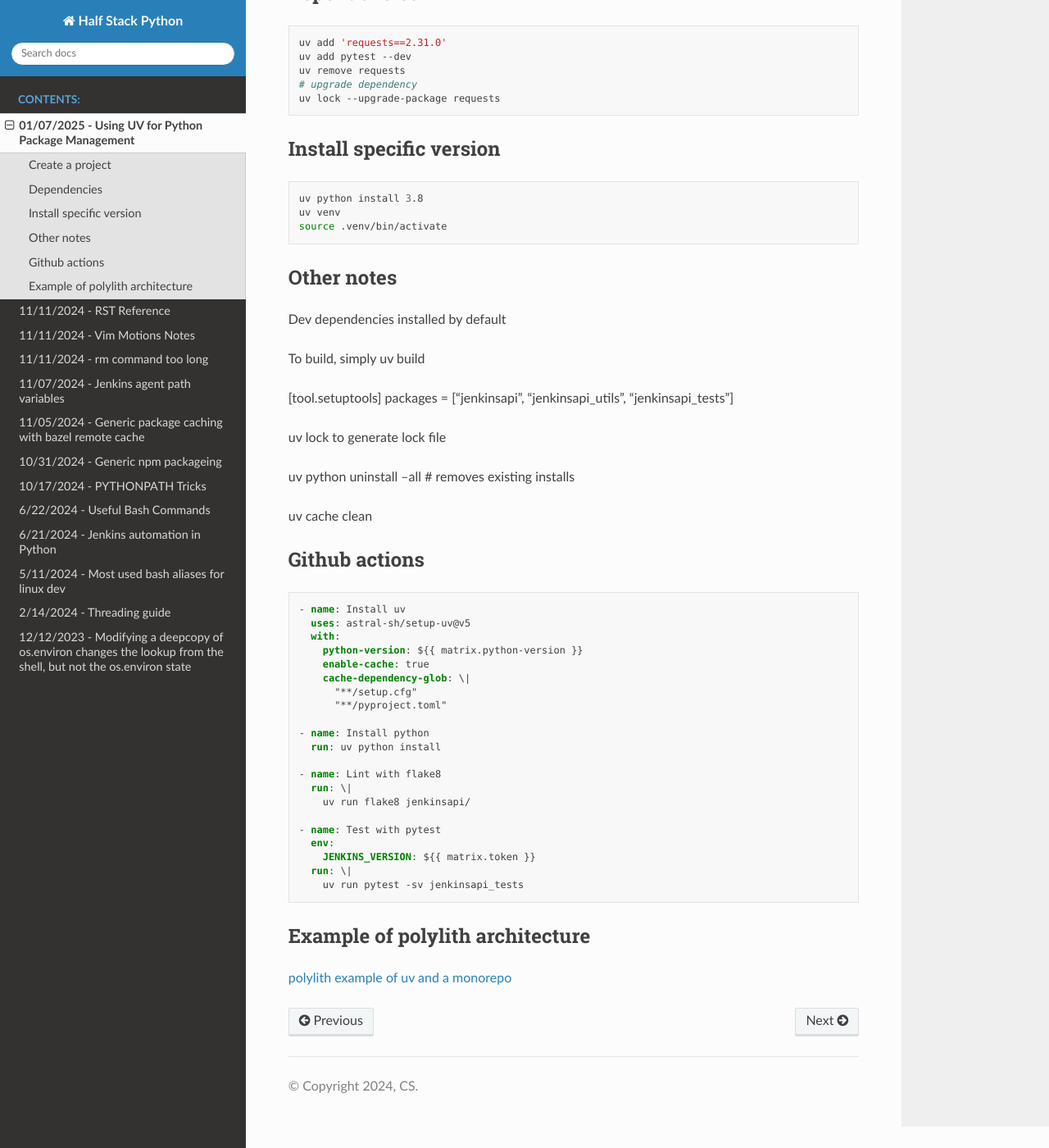
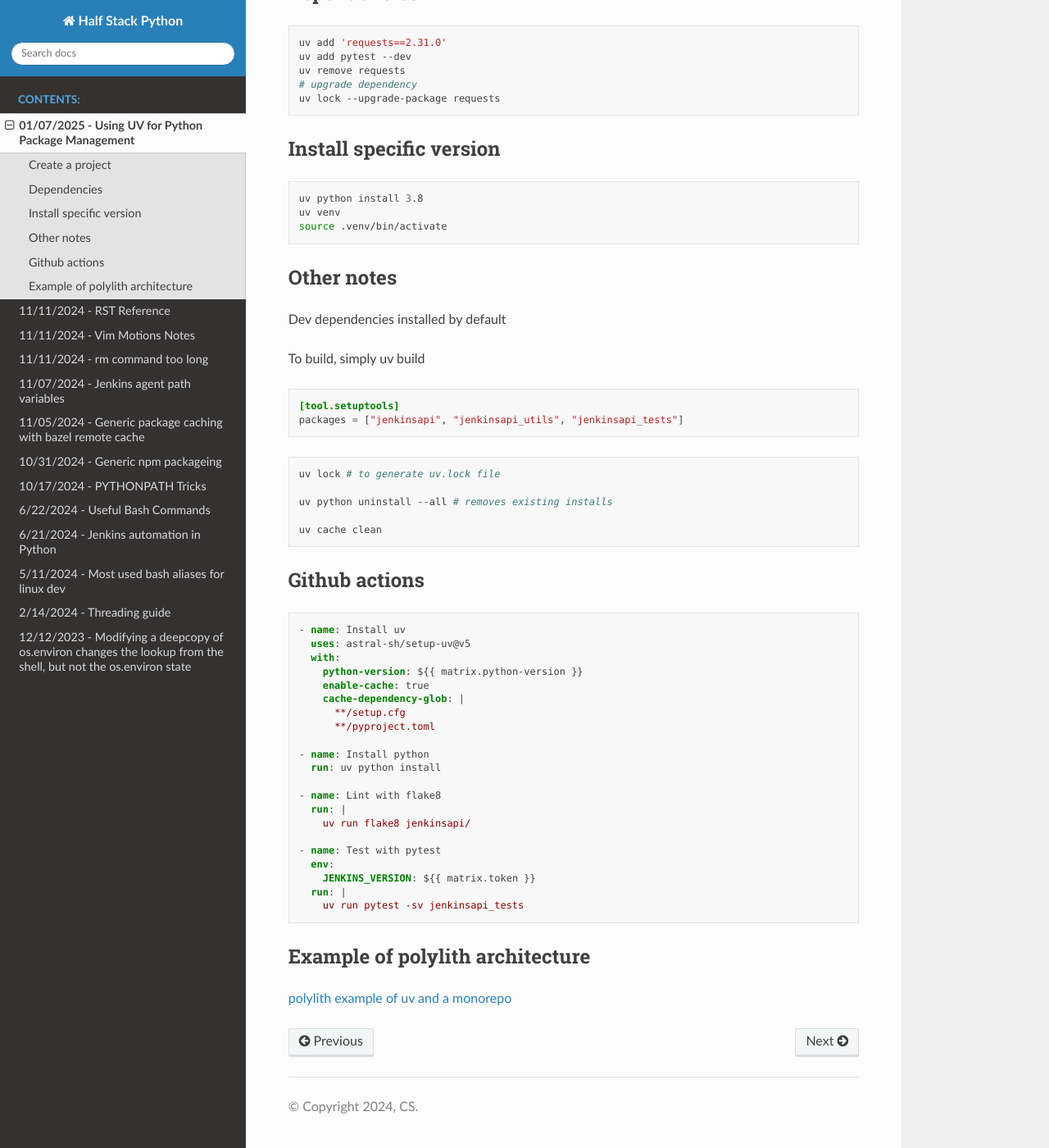
Before and after one commit to clintonsteiner/Half-Stack_Python, a Sphinx documentation site: the page built from source/notebooks/python/20250107_using_uv.rst, in a window 1280 px wide and 1400 px high, scrolled down 324 px. Shown: the whole window at 82% size. Built offline with Sphinx 7.4.7 and the Read the Docs theme 3.1.0, drawn with Linux system fonts in a browser that asks for light colours.

Commit message:
fix up now that root cause corrected

```diff
--- a/source/notebooks/python/20250107_using_uv.rst
+++ b/source/notebooks/python/20250107_using_uv.rst
@@ -36,14 +36,19 @@ Dev dependencies installed by default
 
 To build, simply uv build
 
-[tool.setuptools]
-packages = ["jenkinsapi", "jenkinsapi_utils", "jenkinsapi_tests"]
+.. code:: toml
 
-uv lock to generate lock file
+    [tool.setuptools]
+    packages = ["jenkinsapi", "jenkinsapi_utils", "jenkinsapi_tests"]
 
-uv python uninstall --all # removes existing installs
 
-uv cache clean
+.. code:: bash
+
+    uv lock # to generate uv.lock file
+
+    uv python uninstall --all # removes existing installs
+
+    uv cache clean
 
 Github actions
 **************
@@ -55,21 +60,21 @@ Github actions
       with:
         python-version: ${{ matrix.python-version }}
         enable-cache: true
-        cache-dependency-glob: \|
-          "**/setup.cfg"
-          "**/pyproject.toml"
+        cache-dependency-glob: |
+          **/setup.cfg
+          **/pyproject.toml
 
     - name: Install python
       run: uv python install
 
     - name: Lint with flake8
-      run: \|
+      run: |
         uv run flake8 jenkinsapi/
 
     - name: Test with pytest
       env:
         JENKINS_VERSION: ${{ matrix.token }}
-      run: \|
+      run: |
         uv run pytest -sv jenkinsapi_tests
 
 Example of polylith architecture
```
